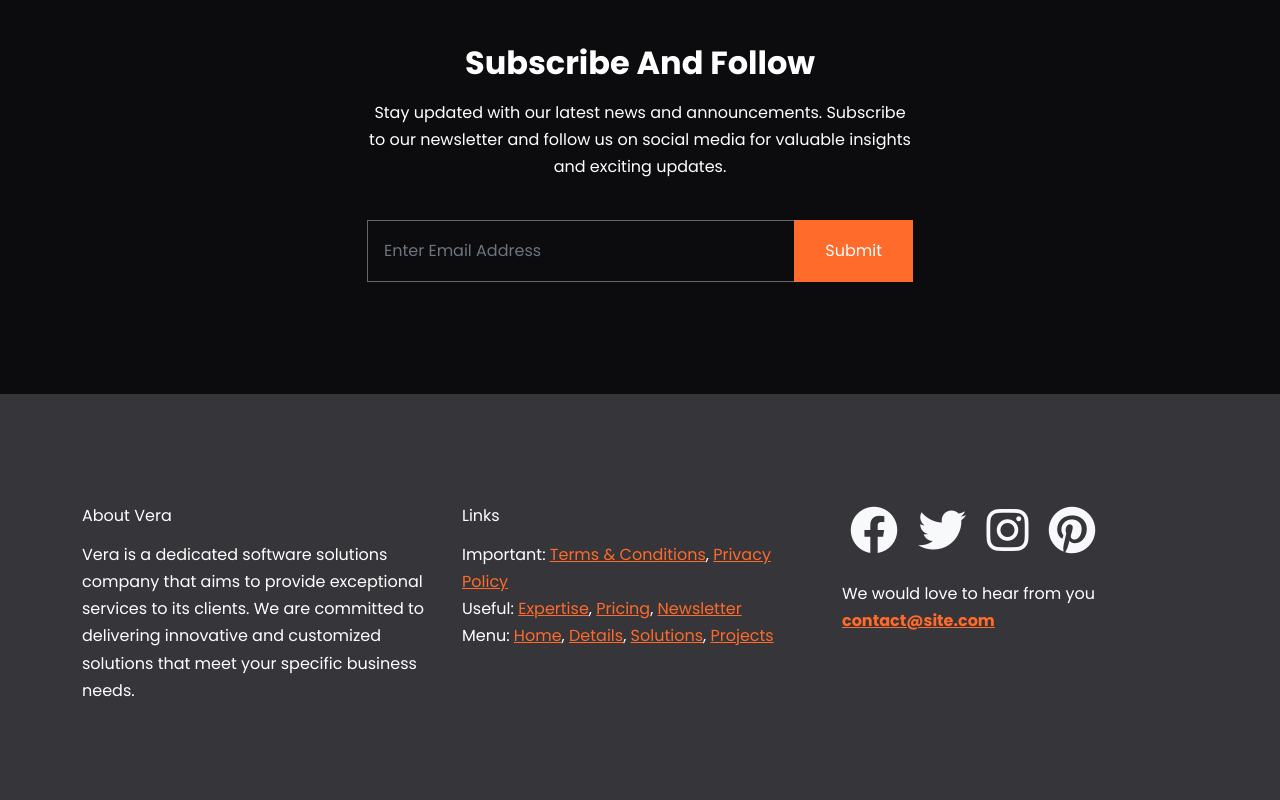
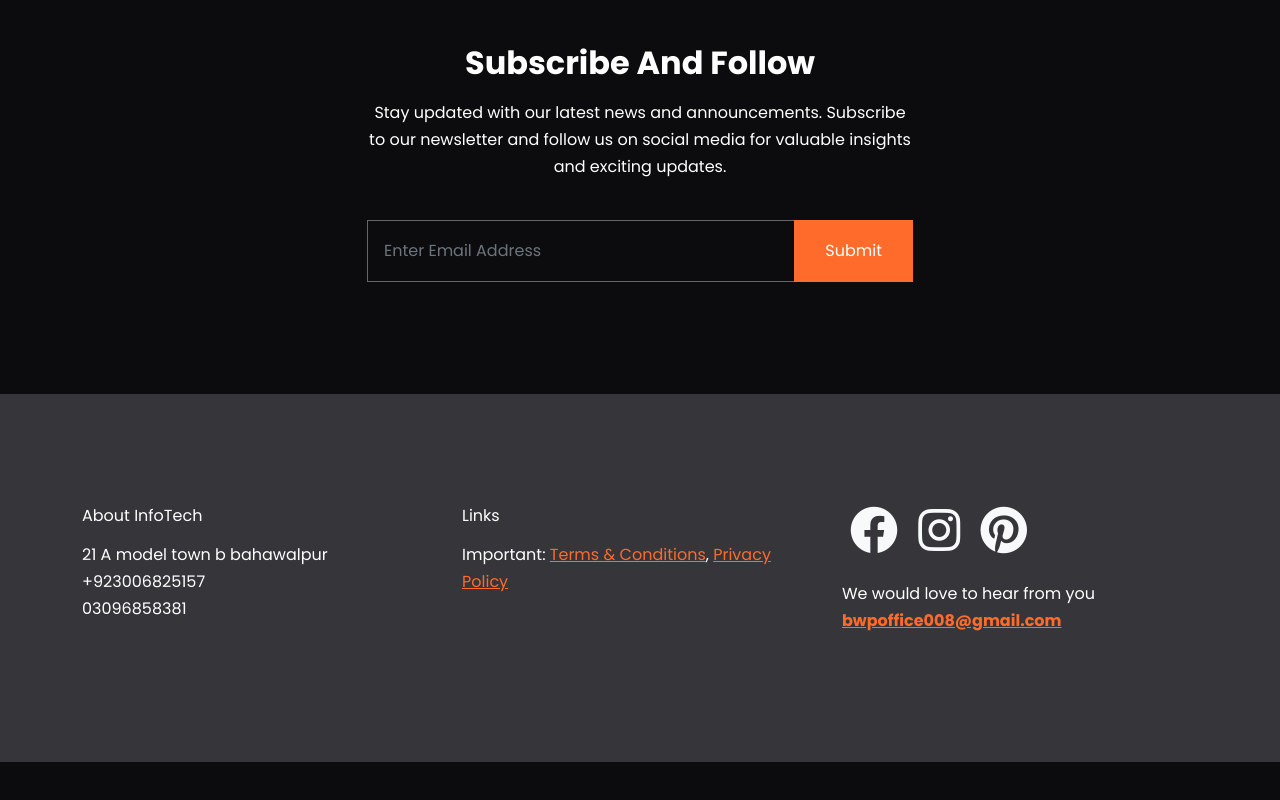
Before and after one commit to InfoTech-tech/infoTech, a website: page index.html in a window 1280 px wide. Shown: the part 5985-6785 px from the top of the page. After the commit the page ends 6747 px from the top, so only its background shows below. Drawn offline with Linux system fonts and the light colour scheme.

Commit message:
adress update

```diff
--- a/index.html
+++ b/index.html
@@ -779,12 +779,11 @@
     <div class="container">
       <div class="row">
         <div class="col-md-4 my-3">
-          <h6>About Vera</h6>
+          <h6>About InfoTech</h6>
           <p>
-            Vera is a dedicated software solutions company that aims to provide
-            exceptional services to its clients. We are committed to delivering
-            innovative and customized solutions that meet your specific business
-            needs.
+            21 A model town b bahawalpur <br>
+            +923006825157 <br>
+            03096858381
           </p>
         </div>
         <div class="col-md-4 my-3">
@@ -794,7 +793,7 @@
               Important: <a href="#">Terms & Conditions</a>,
               <a href="privacy.html">Privacy Policy</a>
             </li>
-            <li>
+            <!-- <li>
               Useful: <a href="index.html#expertise">Expertise</a>,
               <a href="index.html#pricing">Pricing</a>,
               <a href="index.html#newsletter">Newsletter</a>
@@ -803,18 +802,18 @@
               Menu: <a href="index.html">Home</a>, <a href="index.html#details">Details</a>,
               <a href="index.html#solutions">Solutions</a>,
               <a href="index.html#projects">Projects</a>
-            </li>
+            </li> -->
           </ul>
         </div>
         <div class="col-md-4 my-3">
           <div class="mb-4">
-            <a href="#" class="text-decoration-none">
+            <a href="https://www.facebook.com/profile.php?id=61565449272606" class="text-decoration-none">
               <i class="fab fa-facebook fa-3x text-light mx-2"></i>
             </a>
-            <a href="#" class="text-decoration-none">
+            <!-- <a href="#" class="text-decoration-none">
               <i class="fab fa-twitter fa-3x text-light mx-2"></i>
-            </a>
-            <a href="#" class="text-decoration-none">
+            </a> -->
+            <a href="https://www.instagram.com/infotechsolutionsoftwarehouse" class="text-decoration-none">
               <i class="fab fa-instagram fa-3x text-light mx-2"></i>
             </a>
             <a href="#" class="text-decoration-none">
@@ -823,7 +822,7 @@
           </div>
           <p>
             We would love to hear from you
-            <a href="mailto:contact@site.com"><strong>contact@site.com</strong></a>
+            <a href="mailto:bwpoffice008@gmail.com"><strong>bwpoffice008@gmail.com</strong></a>
           </p>
         </div>
       </div>
```
Also changed, not shown: images/asim.jpg (added), images/ceo.jpg (added), images/imran.jpg (added).
